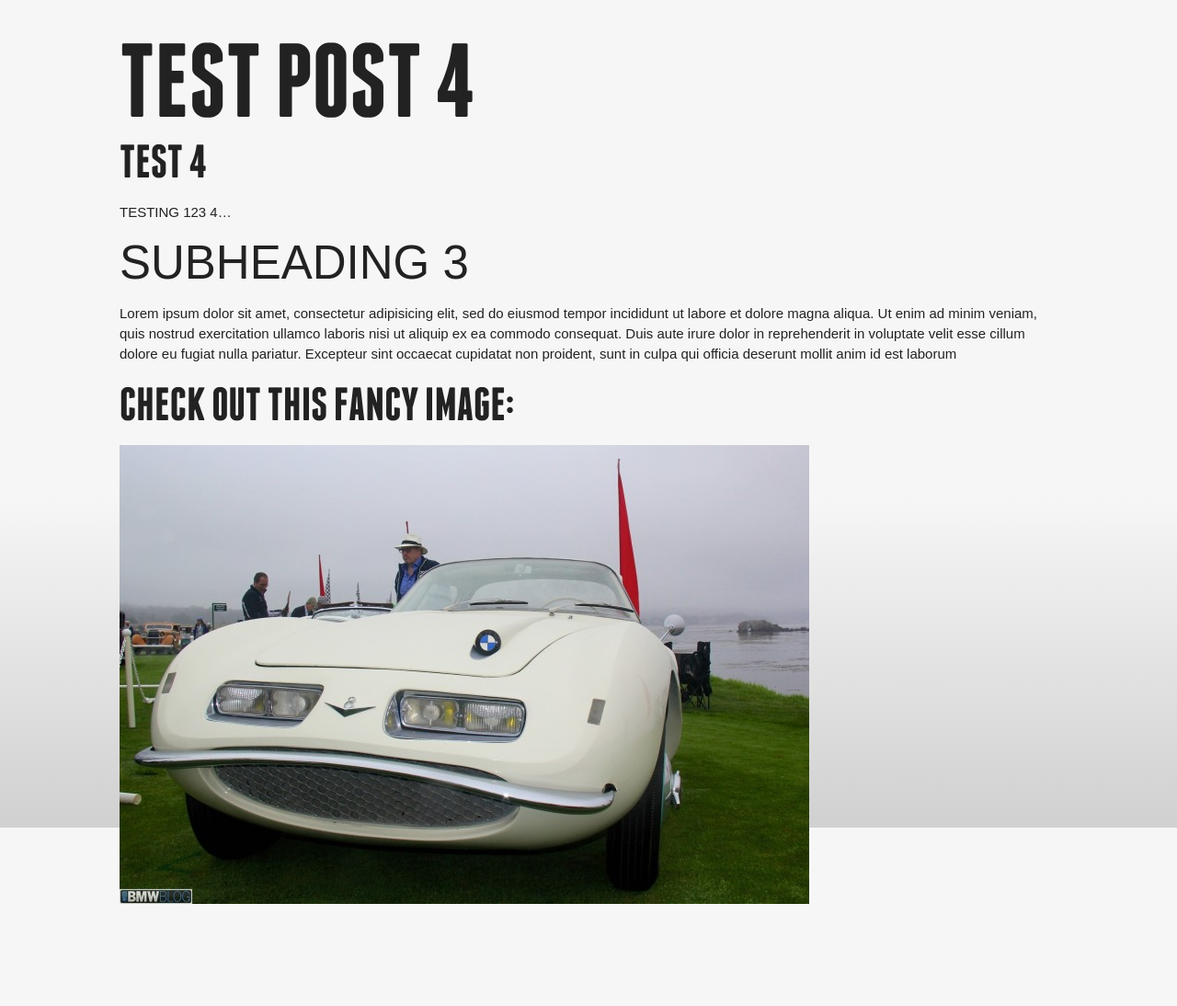
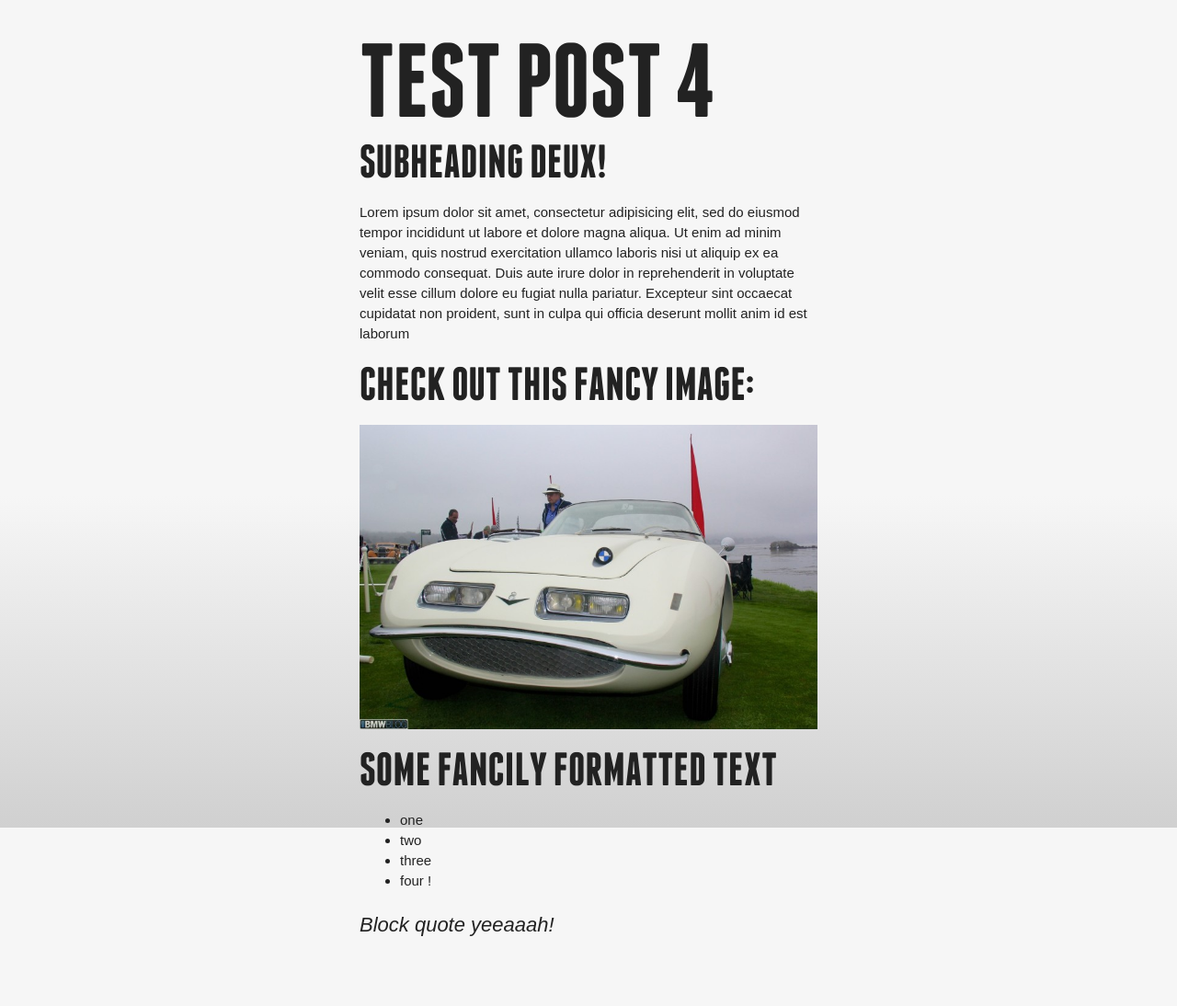
Before and after one commit to yourlegacy/yourlegacy, a Jekyll site: the page built from _posts/2013-11-05-test-post-4.md, in a window 1280 px wide. Shown: the whole page at 92% size. Built offline with Jekyll 4.4.1, drawn with Linux system fonts in a browser that asks for light colours; nearby versions of some CDN libraries; comment, search, counter and statistics services are not loaded; before the commit the page ends 1049 px from its top, so only the background shows below that.

Commit message:
blog post tests, template tweaks, and styling

```diff
--- a/_layouts/blog.html
+++ b/_layouts/blog.html
@@ -1,10 +1,15 @@
 {% include atrio-caput.html %}
 {% include corpus-caput.html %}
 
-<section>
-	<h1>{{ page.title }}</h1>
+<section class="blog-post">
 
-	{{ content }}
+	<div class="text-column span-6">
+
+		<h1>{{ page.title }}</h1>
+
+		{{ content }}
+
+	</div>
 
 </section>
 
--- a/_posts/2013-11-05-test-post-4.md
+++ b/_posts/2013-11-05-test-post-4.md
@@ -6,14 +6,19 @@ title: Test Post 4
 tags: ""
 ---
 
-## Test 4
-
-TESTING 123 4...
-
-### subheading 3
+## Subheading Deux!
 
 Lorem ipsum dolor sit amet, consectetur adipisicing elit, sed do eiusmod tempor incididunt ut labore et dolore magna aliqua. Ut enim ad minim veniam, quis nostrud exercitation ullamco laboris nisi ut aliquip ex ea commodo consequat. Duis aute irure dolor in reprehenderit in voluptate velit esse cillum dolore eu fugiat nulla pariatur. Excepteur sint occaecat cupidatat non proident, sunt in culpa qui officia deserunt mollit anim id est laborum
 
 ## Check out this fancy image:
 
 ![Raymond-Loewy-507-02-750x499.jpg](/prose_media/Raymond-Loewy-507-02-750x499.jpg)
+
+## Some fancily formatted text
+
+- one
+- two
+- three
+- four !
+
+> Block quote yeeaaah!
--- a/css/sass/_page.scss
+++ b/css/sass/_page.scss
@@ -1,3 +1,4 @@
 @import "_page/home";
 @import "_page/guide";
+@import "_page/blog";
 @import "_page/style-guide";
--- a/css/style.css
+++ b/css/style.css
@@ -1197,6 +1197,11 @@ header {
 .guide .pricing h2 {
   text-align: center; }
 
+.blog-post .text-column {
+  margin-left: 25.58941%; }
+.blog-post img {
+  width: 100%; }
+
 .title-badge {
   position: absolute;
   width: 130px;
```
Also changed, not shown: css/sass/_page/_blog.scss (added, +10 -0 lines).
